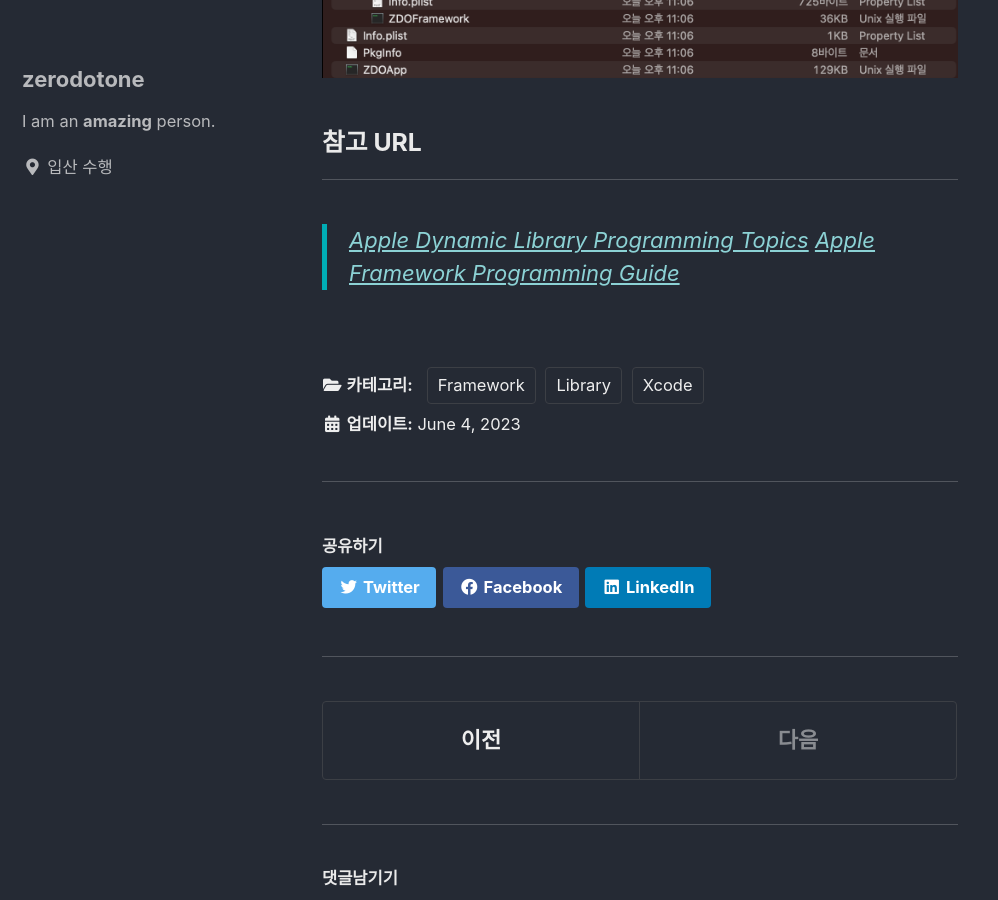
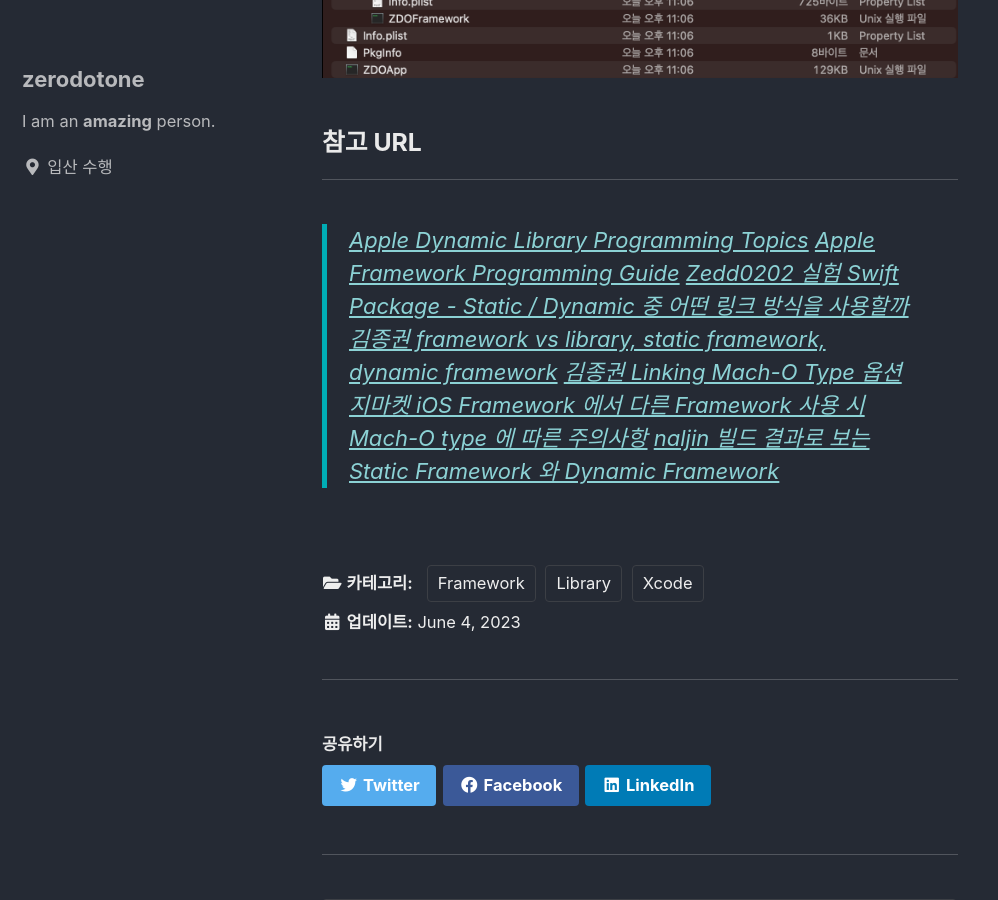
Before and after one commit to zdodev/zdodev.github.io, a Jekyll site: the page built from _posts/2023-06-03-Xcode에서-프레임워크,-라이브러리-이해하기.md, in a window 1280 px wide and 900 px high, scrolled down 3511 px. Shown: the whole window, without its empty margins (0-998 px from the left). Built offline with Jekyll 4.4.1, drawn with Linux system fonts in a browser that asks for light colours; cached includes are drawn as plain includes; comment, search, counter and statistics services are not loaded.

Commit message:
✍️: 참고 링크 추가

```diff
--- a/_posts/2023-06-03-Xcode에서-프레임워크,-라이브러리-이해하기.md
+++ b/_posts/2023-06-03-Xcode에서-프레임워크,-라이브러리-이해하기.md
@@ -69,3 +69,8 @@ Xcode 에서 라이브러리 사용(포함) 할 때 사용하는 옵션에 따
 
 > [Apple Dynamic Library Programming Topics](https://developer.apple.com/library/archive/documentation/DeveloperTools/Conceptual/DynamicLibraries/000-Introduction/Introduction.html#//apple_ref/doc/uid/TP40001908-SW1)
 > [Apple Framework Programming Guide](https://developer.apple.com/library/archive/documentation/MacOSX/Conceptual/BPFrameworks/Frameworks.html#//apple_ref/doc/uid/10000183-SW1)
+> [Zedd0202 실험 Swift Package - Static / Dynamic 중 어떤 링크 방식을 사용할까](https://zeddios.tistory.com/1313)
+> [김종권 framework vs library, static framework, dynamic framework](https://ios-development.tistory.com/281)
+> [김종권 Linking Mach-O Type 옵션](https://ios-development.tistory.com/1009)
+> [지마켓 iOS Framework 에서 다른 Framework 사용 시 Mach-O type 에 따른 주의사항](https://dev.gmarket.com/53)
+> [naljin 빌드 결과로 보는 Static Framework 와 Dynamic Framework](https://sujinnaljin.medium.com/ios-빌드-결과로-보는-static-framework-와-dynamic-framework-8568c5840e59)
```
